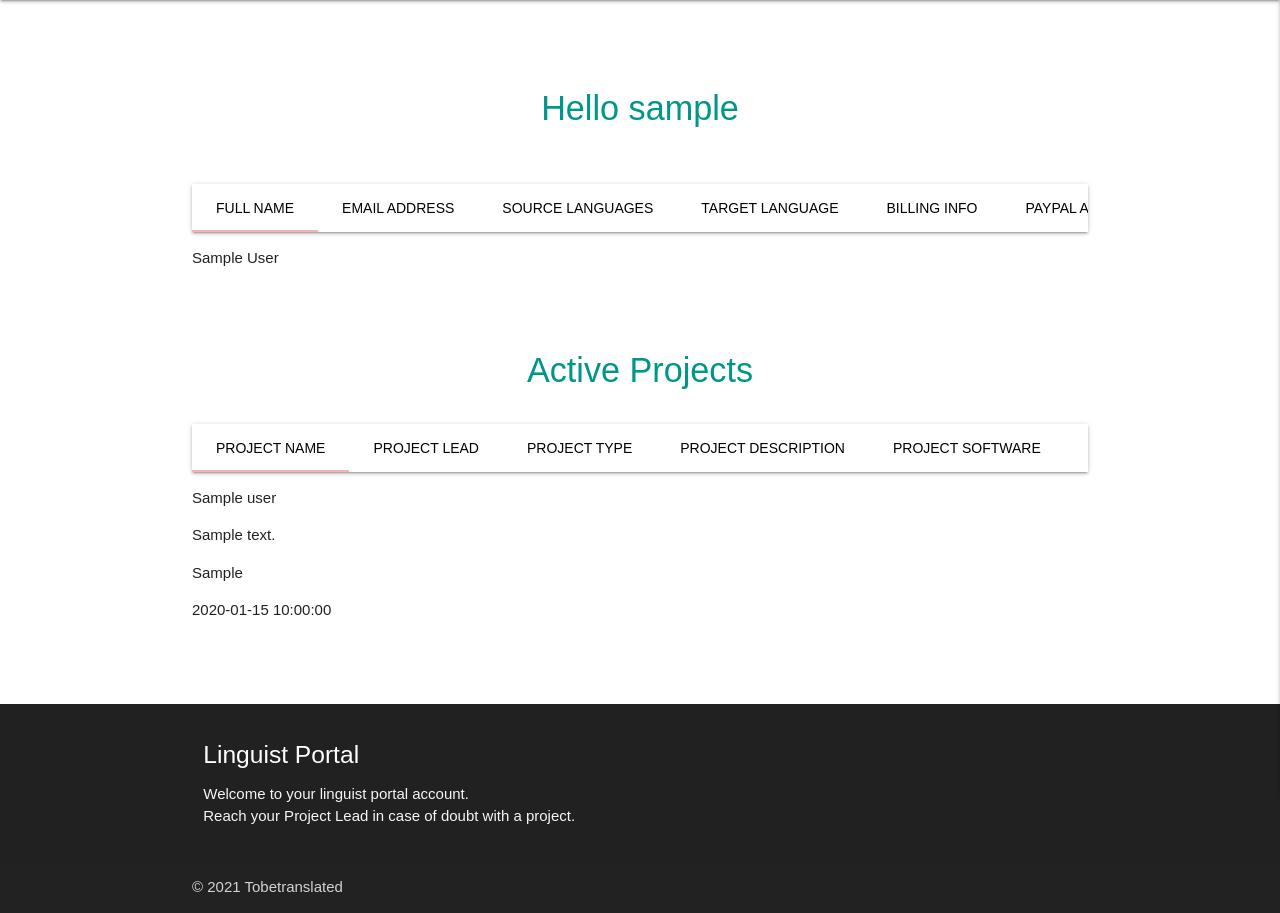
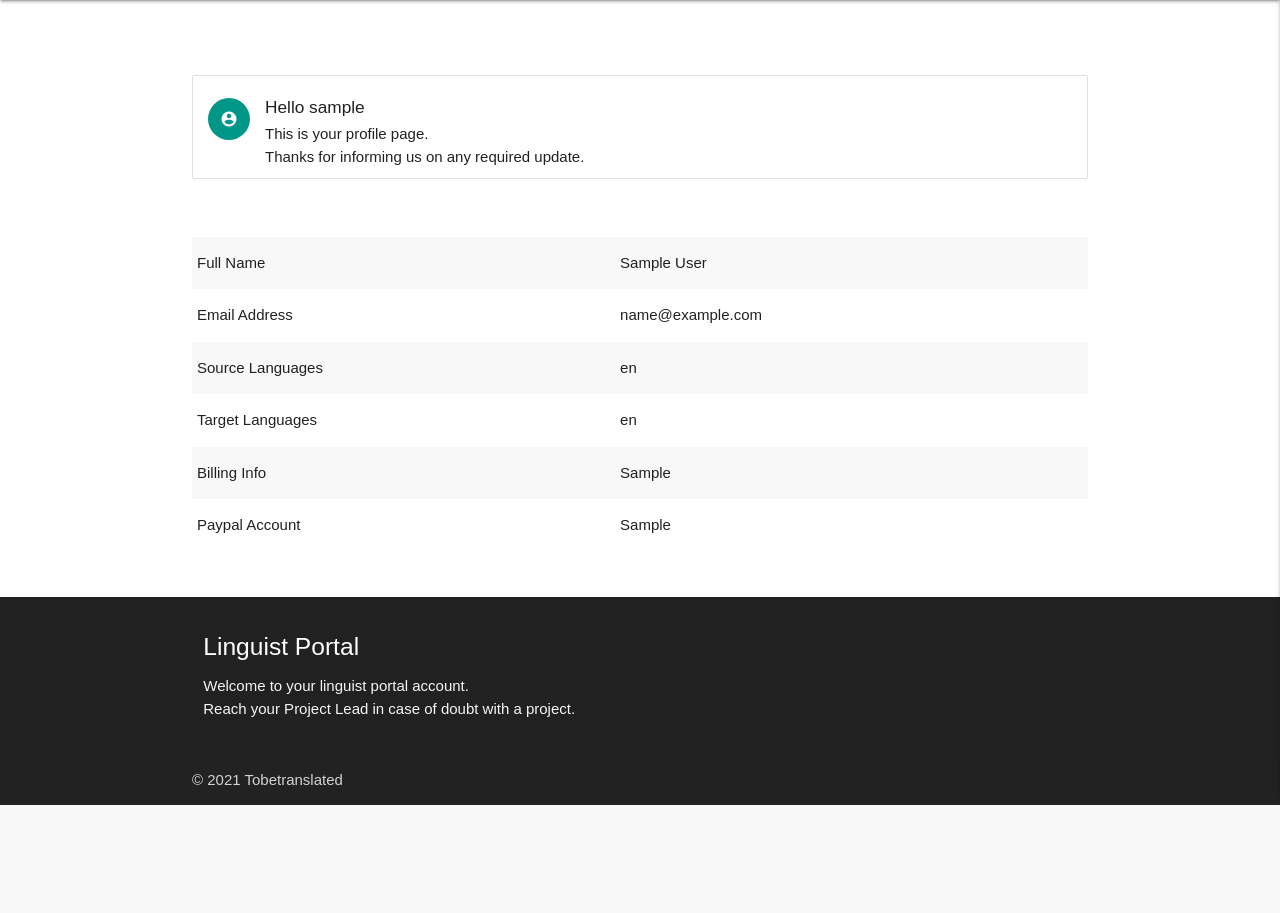
Before and after one commit to Julia-IO/Linguist_Portal, a Flask app: page /profile in a window 1280 px wide. Shown: the part 64-977 px from the top of the page. After the commit the page ends 869 px from the top, so only its background shows below. Run offline with Flask 2, Linux system fonts and the light colour scheme; the visitor is signed in with stand-in values (Sample User, id 1); a database or web service that is not in the repository returns one stand-in record (values such as "Sample title"); some libraries are stand-ins or nearby versions.

Commit message:
Add Table format to profile.html

```diff
--- a/app.py
+++ b/app.py
@@ -119,7 +119,7 @@ def add_project():
             "project_software": request.form.get("project_software"),
             "project_due_date": request.form.get("project_due_date"),
         }
-        mongo.db.tasks.insert_one(project)
+        mongo.db.projects.insert_one(project)
         flash("Project Successfully Created")
         return redirect(url_for("get_projects"))
 
--- a/templates/add_project.html
+++ b/templates/add_project.html
@@ -4,7 +4,7 @@
     <h3 class="center-align">Add New Project</h3>
 
     <div class="row card-panel grey lighten-4">
-        <form class="col s12 m8 offset-m2" method="POST" action={{ url_for('add_project') }}"">
+        <form class="col s12 m8 offset-m2" method="POST" action="{{ url_for('add_project') }}">
                 <!-- project name -->
                 <div class="row">
 					<div class="input-field col s12">
--- a/templates/base.html
+++ b/templates/base.html
@@ -8,6 +8,7 @@
     <link rel="stylesheet" href="https://cdnjs.cloudflare.com/ajax/libs/materialize/1.0.0/css/materialize.min.css" type="text/css">
     <link rel="preconnect" href="https://fonts.gstatic.com">
     <link href="https://fonts.googleapis.com/css2?family=Lato&display=swap" rel="stylesheet">
+    <link href="https://fonts.googleapis.com/icon?family=Material+Icons" rel="stylesheet">
     <link rel="stylesheet" href="{{ url_for('static', filename='css/style.css') }}">
     {% block styles %}
     {% endblock %}
--- a/templates/profile.html
+++ b/templates/profile.html
@@ -5,55 +5,62 @@
 <br>
 <br>
 
-    <div class="row">
-        <div class="col s12 m8 offset-m2">
-            <h4 class="center-align teal-text">Hello {{ linguist.username }}</h4>
-        </div>
-    </div>
+<div class="row">
+    <ul class="collection">
+
+        <li class="collection-item avatar">
+            <i class="material-icons circle teal">account_circle</i>
+            <span class="title"><h6>Hello {{ linguist.username }}</h6></span>
+                <p>This is your profile page.<br>
+                Thanks for informing us on any required update.</p>
+        </li>
+
+    </ul>
+</div>
+
 
 <br>
 
- <ul class="tabs tabs-fixed-width tab-demo z-depth-1">
-    <li class="tab"><a class="active black-text" href="#test1">Full Name</a></li>
-    <li class="tab"><a class="black-text" href="#test2">Email Address</a></li>
-    <li class="tab"><a class="black-text" href="#test3">Source Languages</a></li>
-    <li class="tab"><a class="black-text" href="#test4">Target Language</a></li>
-    <li class="tab"><a class="black-text" href="#test5">Billing Info</a></li>
-    <li class="tab"><a class="black-text" href="#test6">Paypal Account</a></li>
-  </ul>
-  <div id="test1" class="col s12"><p>{{ linguist.full_name }}</p></div>
-  <div id="test2" class="col s12"><p>{{ linguist.email_address }}</p></div>
-  <div id="test3" class="col s12"><p>{{ linguist.source_languages }}</p></div>
-  <div id="test4" class="col s12"><p>{{ linguist.target_language }}</p></div>
-  <div id="test5" class="col s12"><p>{{ linguist.billing_info }}</p></div>
-  <div id="test6" class="col s12"><p>{{ linguist.paypal_account }}</p></div>
+<table class="striped">
+
+    <tbody>
+        <tr>
+            <td>Full Name</td>
+            <td>{{ linguist.full_name }}</td>
+        </tr>
+
+        <tr>
+            <td>Email Address</td>
+            <td>{{ linguist.email_address }}</td>
+        </tr>
+
+        <tr>
+            <td>Source Languages</td>
+            <td>{{ linguist.source_languages }}</td>
+        </tr>
+
+        <tr>
+            <td>Target Languages</td>
+            <td>{{ linguist.target_language }}</td>
+        </tr>
+
+        <tr>
+            <td>Billing Info</td>
+            <td>{{ linguist.billing_info }}</td>
+        </tr>
+
+        <tr>
+            <td>Paypal Account</td>
+            <td>{{ linguist.paypal_account }}</td>
+        </tr>
+
+    </tbody>
+</table>
+
 
 <br>
 <br>
 
-<div class="row">
-        <div class="col s12 m8 offset-m2">
-            <h4 class="center-align teal-text">Active Projects</h4>
-        </div>
-    </div>
 
-<ul class="tabs tabs-fixed-width tab-demo z-depth-1">
-    <li class="tab"><a class="active black-text" href="#test7">Project Name</a></li>
-    <li class="tab"><a class="black-text" href="#test8">Project Lead</a></li>
-    <li class="tab"><a class="black-text" href="#test9">Project Type</a></li>
-    <li class="tab"><a class="black-text" href"#test10">Project Description</a></li>
-    <li class="tab"><a class="black-text" href"#test11">Project Software</a></li>
-    <li class="tab"><a class="black-text" href"#test12">Project Due Date</a></li>
-  </ul>
-  <div id="test7" class="col s12"><p>{{ linguist.project_name }}</p></div>
-  <div id="test8" class="col s12"><p>{{ linguist.project_lead }}</p></div>
-  <div id="test9" class="col s12"><p>{{ linguist.category_name }}</p></div>
-  <div id="test10" class="col s12"><p>{{ linguist.project_description }}</p></div>
-  <div id="test11" class="col s12"><p>{{ linguist.project_software }}</p></div>
-  <div id="test12" class="col s12"><p>{{ linguist.project_due_date }}</p></div>
-
-<br>
-<br>
-<br>
 
 {% endblock %}
```
Also changed, not shown: templates/projects.html (+14 -4 lines).
